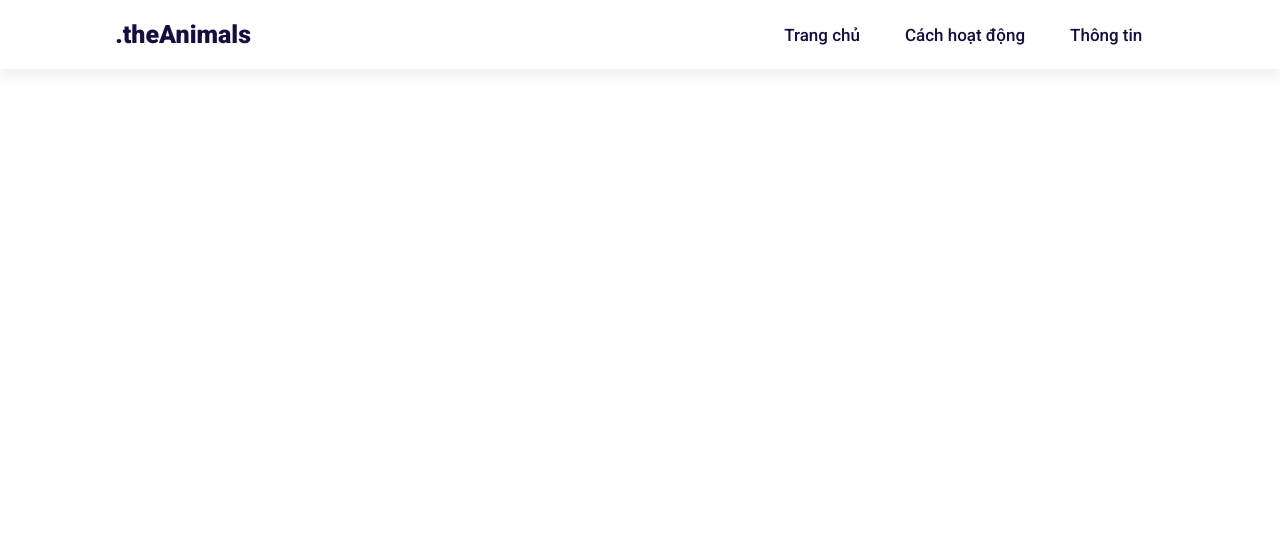
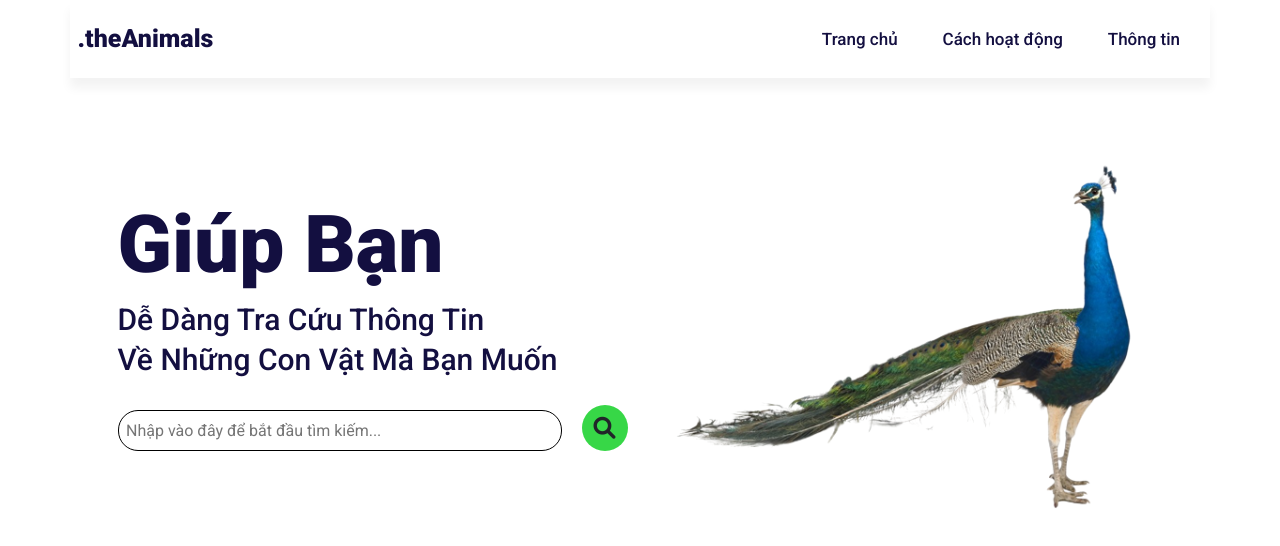
Before and after one commit to dth-an29/theAnimals, a React (Create React App) app: page / in a window 1280 px wide. Shown: the top 546 px of the page. Built offline with nearby package versions, Linux system fonts and the light colour scheme.

Commit message:
Add home page

```diff
--- a/package.json
+++ b/package.json
@@ -3,10 +3,15 @@
   "version": "0.1.0",
   "private": true,
   "dependencies": {
+    "@fortawesome/fontawesome-svg-core": "^6.1.1",
+    "@fortawesome/free-solid-svg-icons": "^6.1.1",
+    "@fortawesome/react-fontawesome": "^0.1.18",
     "@testing-library/jest-dom": "^5.16.3",
     "@testing-library/react": "^12.1.4",
     "@testing-library/user-event": "^13.5.0",
+    "bootstrap": "^5.1.3",
     "react": "^18.0.0",
+    "react-bootstrap": "^2.2.2",
     "react-dom": "^18.0.0",
     "react-scripts": "5.0.0",
     "web-vitals": "^2.1.4"
--- a/public/index.html
+++ b/public/index.html
@@ -10,6 +10,7 @@
       content="Web site created using create-react-app"
     />
     <link rel="apple-touch-icon" href="%PUBLIC_URL%/logo192.png" />
+    <link rel="stylesheet" href="https://cdnjs.cloudflare.com/ajax/libs/font-awesome/6.0.0/css/all.min.css">
     <!--
       manifest.json provides metadata used when your web app is installed on a
       user's mobile device or desktop. See https://developers.google.com/web/fundamentals/web-app-manifest/
--- a/src/App.js
+++ b/src/App.js
@@ -1,11 +1,14 @@
 import React from 'react';
 import './App.css';
 import Header from './component/Heading';
+import Home from './component/Home';
+import 'bootstrap/dist/css/bootstrap.min.css';
 
 function App() {
   return (
     <div className="App">
       <Header />
+      <Home />
     </div>
   );
 }
--- a/src/component/Heading.js
+++ b/src/component/Heading.js
@@ -3,7 +3,7 @@ import './Heading.css';
 
 const Heading = () => {
     return (
-        <div className='header'>
+        <div className='container header'>
             <div className='logo'>
                 .theAnimals
             </div>
@@ -11,17 +11,17 @@ const Heading = () => {
             <div className='nav'>
                 <ul className='nav-list'>
                     <li className='nav-list-item'>
-                        <a href='home' className='nav-list-item__link'>
+                        <a href='/home' className='nav-list-item__link'>
                             Trang chủ
                         </a>
                     </li>
                     <li className='nav-list-item'>
-                        <a href='home' className='nav-list-item__link'>
+                        <a href='/how_it_work' className='nav-list-item__link'>
                             Cách hoạt động
                         </a>
                     </li>
                     <li className='nav-list-item'>
-                        <a href='home' className='nav-list-item__link'>
+                        <a href='/info' className='nav-list-item__link'>
                             Thông tin
                         </a>
                     </li>
--- /dev/null
+++ b/src/component/Home.css
@@ -0,0 +1,52 @@
+.home {
+    padding: 50px 0;
+}
+
+.home-content {
+    display: flex;
+    flex-direction: column;
+    justify-content: center;
+    /* align-items: flex-start; */
+}
+
+.home-title {
+    font-size: 8rem;
+    line-height: 9rem;
+    font-weight: 900;
+    color: var(--black-color);
+    padding-left: 40px;
+}
+
+.home-description {
+    font-size: 3rem;
+    line-height: 4rem;
+    font-weight: 500;
+    color: var(--black-color);
+    padding-left: 40px;
+}
+
+.search-input {
+    border: 1px solid black;
+    font-size: 1.6rem;
+    padding: .75rem;
+    margin-left: 40px;
+    margin-top: 20px;
+    margin-right: 20px;
+    border-radius: 20px;
+    width: 80%;
+}
+
+.search-icon {
+    font-size: 2.2rem;
+    background-color: var(--primary-color);
+    padding: 1.2rem;
+    border-radius: 50%;
+}
+
+.search-icon:hover {
+    opacity: .85;
+}
+
+.home-img {
+    width: 100%;
+}
--- /dev/null
+++ b/src/component/Home.js
@@ -0,0 +1,26 @@
+import React from 'react';
+import './Home.css';
+import Img from '../assets/img/home_img.png';
+
+const Home = () => {
+    return (
+        <div className='container home'>
+            <div className='row'>
+                <div className='col-md home-content'>
+                    <p className='title home-title'>Giúp Bạn</p>
+                    <p className='home-description'>Dễ Dàng Tra Cứu Thông Tin <br></br> Về Những Con Vật Mà Bạn Muốn</p>
+                    <div className='home-search'>
+                        <input className='search-input' type="search" placeholder="Nhập vào đây để bắt đầu tìm kiếm..."></input>
+                        <i class="fas fa-search search-icon"></i>
+                    </div>
+                </div>
+
+                <div className='col-md home-image'>
+                    <img className='home-img' src={Img} alt='home-img'></img>
+                </div>
+            </div>
+        </div>
+    )
+}
+
+export default Home;
```
Also changed, not shown: 1 other file (tests, documents, lock files or other folders).
